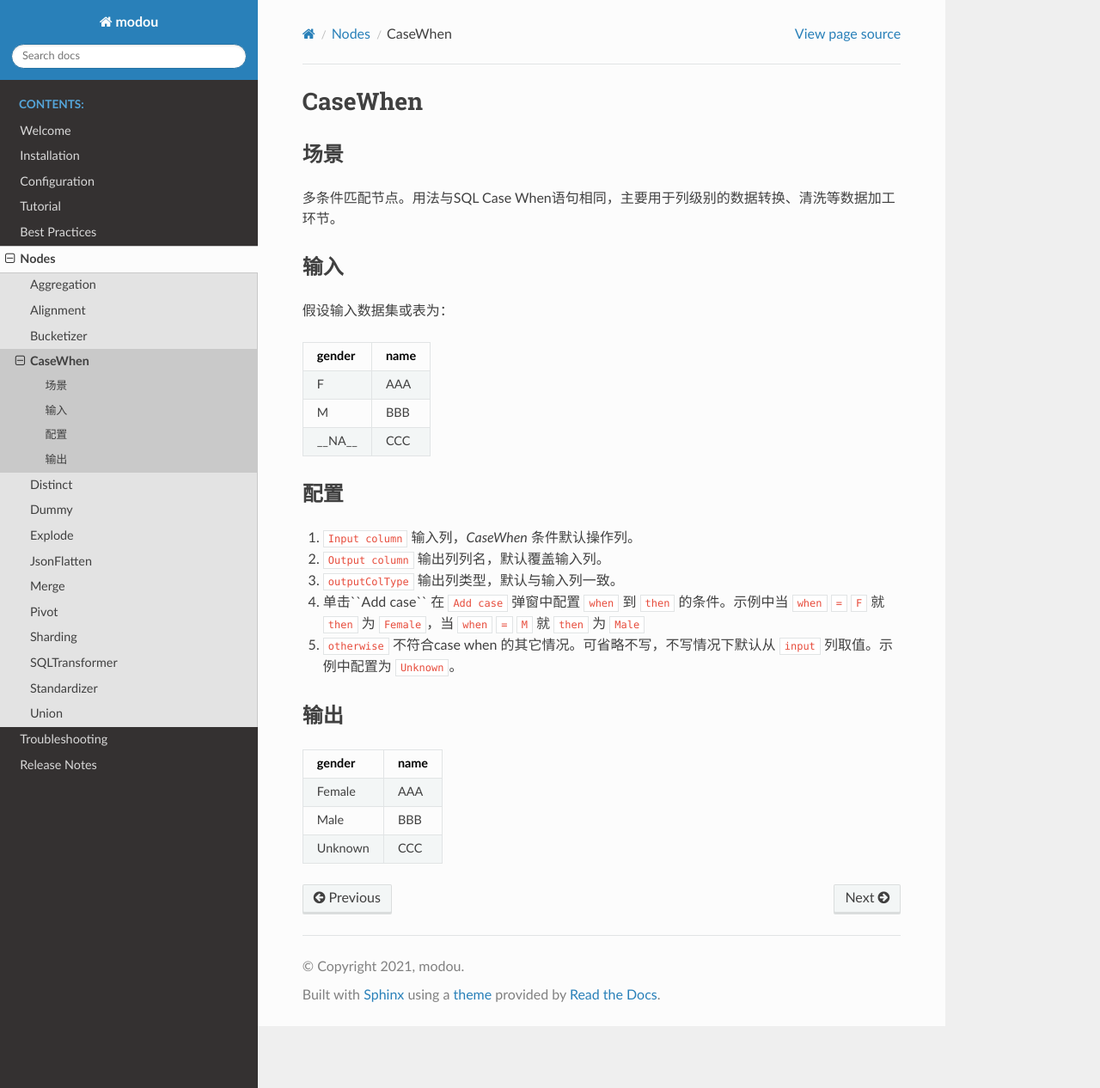
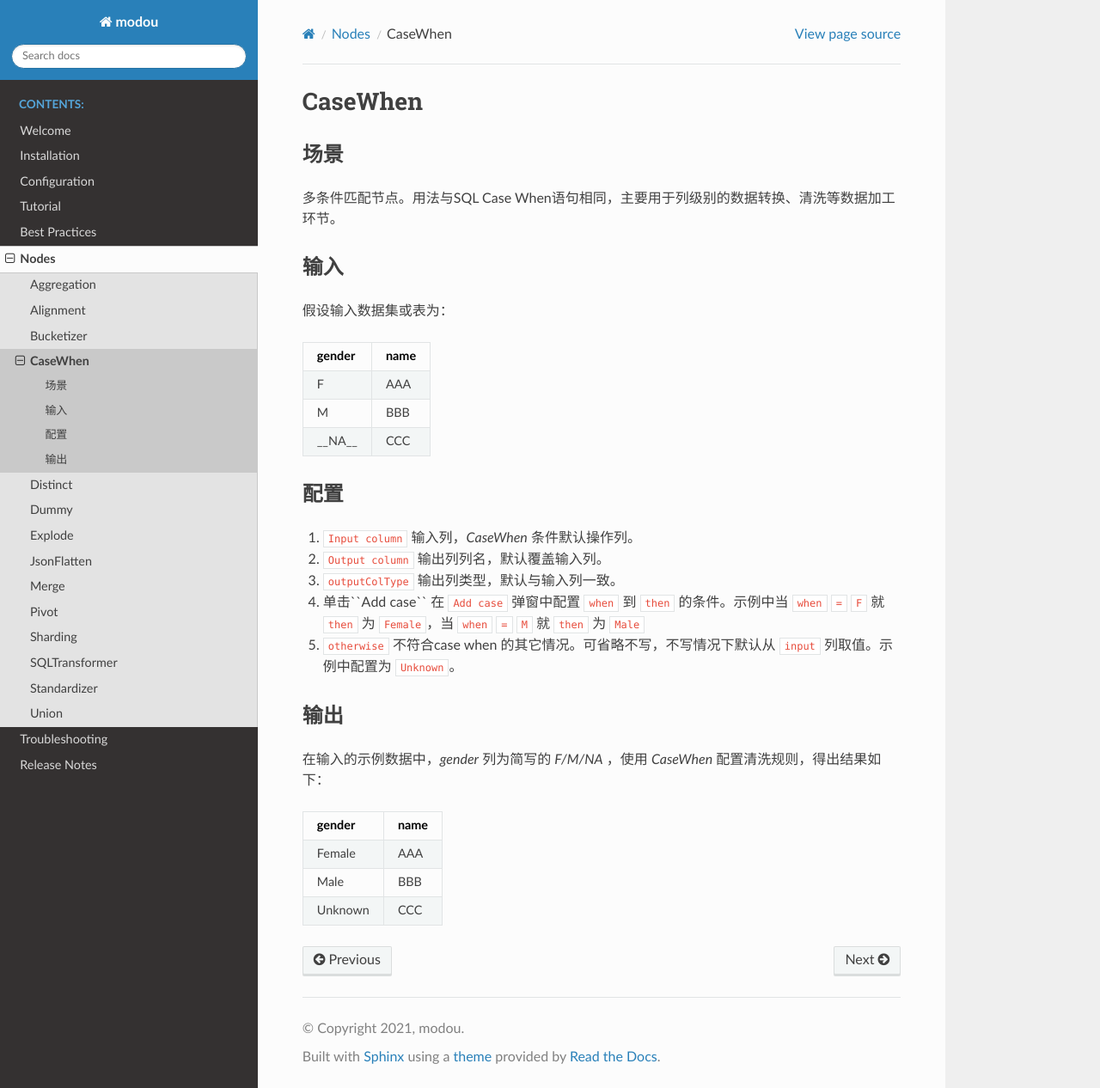
Before and after one commit to gomodou/magicbean-docs, a Sphinx documentation site: the page built from source/nodes/CaseWhen.rst, in a window 1280 px wide and 1266 px high. Shown: the whole window at 86% size. Built offline with Sphinx 7.4.7 and the Read the Docs theme 2.0.0, drawn with Linux system fonts in a browser that asks for light colours.

Commit message:
update: case when docs

```diff
--- a/source/nodes/CaseWhen.rst
+++ b/source/nodes/CaseWhen.rst
@@ -32,6 +32,8 @@ CaseWhen
 输出
 =====
 
+在输入的示例数据中，`gender` 列为简写的 `F/M/NA` ，使用 `CaseWhen` 配置清洗规则，得出结果如下：
+
 ===============  ============
   gender           name
 ===============  ============
```
